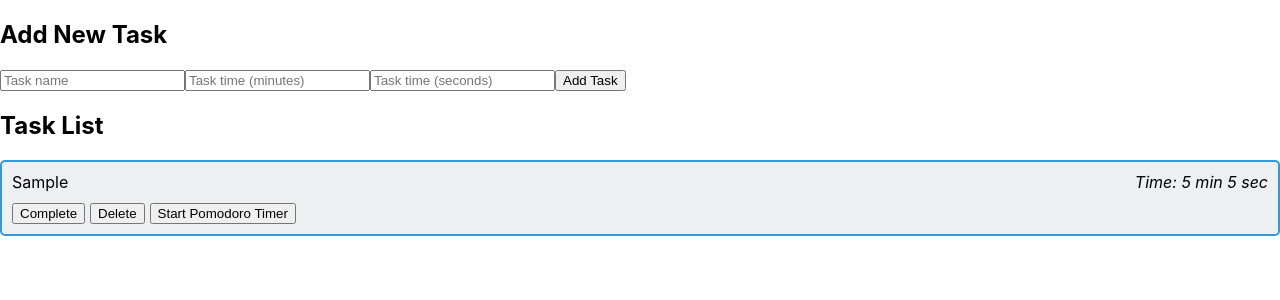
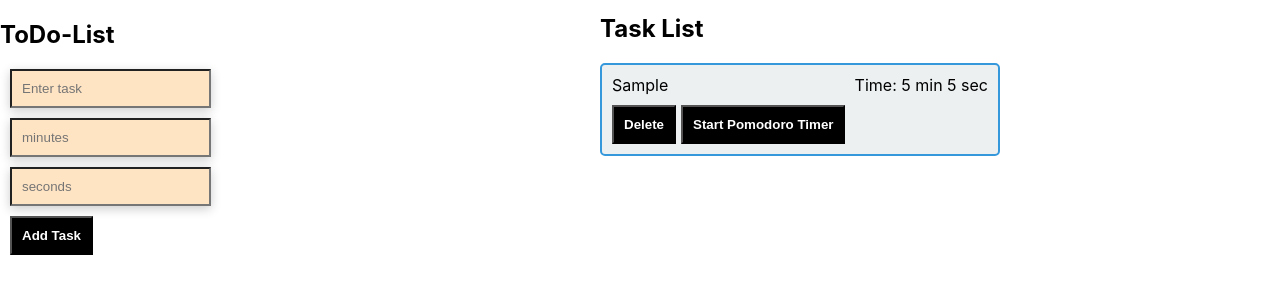
Before and after one commit to SURYAUDAY/pomodoro_todo_list, a React (Create React App) app: page / in a window 1280 px wide. Both pictures are taken after typing "Sample", "5", "5" into the empty fields and a click on the button "Add Task". Shown: the top 300 px of the page. Built offline with nearby package versions, Linux system fonts and the light colour scheme.

Commit message:
Ui fixed

```diff
--- a/src/AddTaskForm.js
+++ b/src/AddTaskForm.js
@@ -40,26 +40,62 @@ const AddTaskForm = ({ onTaskAdd }) => {
 
   return (
     <div>
-      <h2>Add New Task</h2>
+      <h2>ToDo-List</h2>
       <input
         type="text"
         value={taskName}
         onChange={handleTaskNameChange}
-        placeholder="Task name"
+        placeholder="Enter task"
+        style={{
+          backgroundColor: "bisque",
+          padding: 10,
+          boxShadow: "0 3px 10px rgb(0 0 0 / 0.2)",
+          marginLeft: 10,
+          marginBottom: 10,
+        }}
       />
+      <br />
       <input
         type="number"
         value={taskMinutes}
         onChange={handleTaskMinutesChange}
-        placeholder="Task time (minutes)"
+        placeholder="minutes"
+        style={{
+          backgroundColor: "bisque",
+          padding: 10,
+          boxShadow: "0 3px 10px rgb(0 0 0 / 0.2)",
+          marginLeft: 10,
+          marginBottom: 10,
+        }}
       />
+      <br />
       <input
         type="number"
         value={taskSeconds}
         onChange={handleTaskSecondsChange}
-        placeholder="Task time (seconds)"
+        placeholder="seconds"
+        style={{
+          backgroundColor: "bisque",
+          padding: 10,
+          boxShadow: "0 3px 10px rgb(0 0 0 / 0.2)",
+          marginLeft: 10,
+          marginBottom: 10,
+        }}
       />
-      <button onClick={handleAddTask}>Add Task</button>
+      <br />
+      <button
+        onClick={handleAddTask}
+        style={{
+          marginLeft: 10,
+          padding: 10,
+          color: "white",
+          fontWeight: "bold",
+          backgroundColor: "black",
+          marginBottom: 10,
+        }}
+      >
+        Add Task
+      </button>
     </div>
   );
 };
--- a/src/Task.css
+++ b/src/Task.css
@@ -19,6 +19,6 @@
   margin-right: 5px;
 }
 
-.task-time {
+/* .task-time {
   font-style: italic;
-}
+} */
--- a/src/Task.js
+++ b/src/Task.js
@@ -79,14 +79,34 @@ const Task = ({ task, onTaskComplete, onTaskDelete }) => {
         </span>
       </div>
       <div className="task-buttons">
-        <button
+        {/*  <button
           onClick={() => onTaskComplete(task.id)}
           disabled={task.completed}
         >
           Complete
+        </button> */}
+        <button
+          onClick={() => onTaskDelete(task.id)}
+          style={{
+            padding: 10,
+            color: "white",
+            fontWeight: "bold",
+            backgroundColor: "black",
+          }}
+        >
+          Delete
         </button>
-        <button onClick={() => onTaskDelete(task.id)}>Delete</button>
-        <button onClick={() => setShowTimer(true)}>Start Pomodoro Timer</button>
+        <button
+          onClick={() => setShowTimer(true)}
+          style={{
+            padding: 10,
+            color: "white",
+            fontWeight: "bold",
+            backgroundColor: "black",
+          }}
+        >
+          Start Pomodoro Timer
+        </button>
       </div>
       {showTimer && (
         <Timer
--- a/src/TaskList.js
+++ b/src/TaskList.js
@@ -4,7 +4,13 @@ import Task from "./Task";
 
 const TaskList = ({ tasks, onTaskComplete, onTaskDelete }) => {
   return (
-    <div>
+    <div
+      style={{
+        marginLeft: 600,
+        maxWidth: 400,
+        marginTop: -271,
+      }}
+    >
       <h2>Task List</h2>
       {tasks.map((task) => (
         <Task
@@ -12,6 +18,7 @@ const TaskList = ({ tasks, onTaskComplete, onTaskDelete }) => {
           task={task}
           onTaskComplete={onTaskComplete}
           onTaskDelete={onTaskDelete}
+          style={{ boxShadow: "0 3px 10px rgb(0 0 0 / 0.2)" }}
         />
       ))}
     </div>
--- a/src/Timer.js
+++ b/src/Timer.js
@@ -39,7 +39,17 @@ const Timer = ({ workDuration, breakDuration, onTimerComplete }) => {
       <h2>Pomodoro Timer</h2>
       <div>
         <p>Time Remaining: {formatTime()}</p>
-        <button onClick={toggleTimer}>{isActive ? "Pause" : "Start"}</button>
+        <button
+          onClick={toggleTimer}
+          style={{
+            padding: 10,
+            color: "white",
+            fontWeight: "bold",
+            backgroundColor: "black",
+          }}
+        >
+          {isActive ? "Pause" : "Start"}
+        </button>
       </div>
     </div>
   );
```
